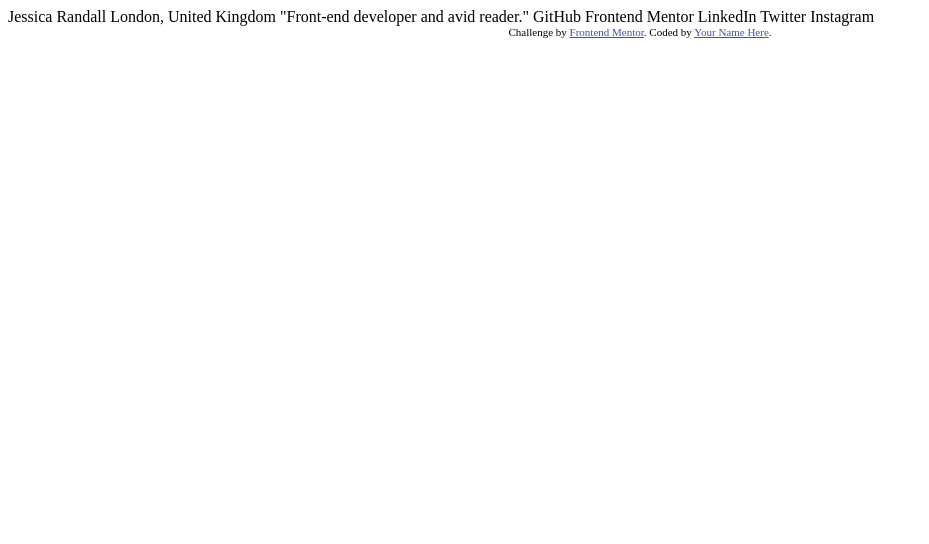
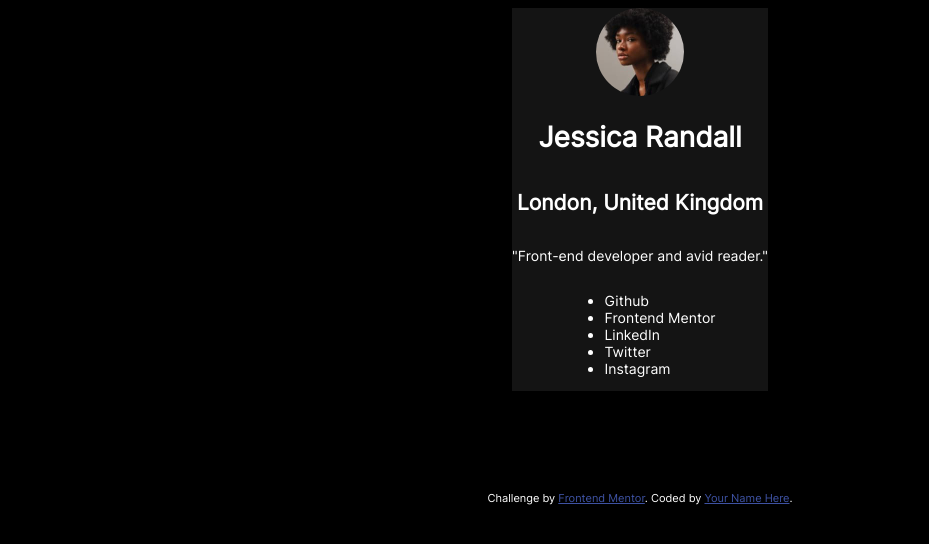
Before and after one commit to LipAlex1/socialLinksProfile, a plain HTML site: page social-links-profile-main/index.html in a window 1280 px wide. Shown: the whole page, without its empty margins (0-929 px from the left). Drawn offline with Linux system fonts and the light colour scheme.

Commit message:
basic work on index.html and style.css done

```diff
--- a/social-links-profile-main/index.html
+++ b/social-links-profile-main/index.html
@@ -3,8 +3,8 @@
 <head>
   <meta charset="UTF-8">
   <meta name="viewport" content="width=device-width, initial-scale=1.0"> <!-- displays site properly based on user's device -->
-
   <link rel="icon" type="image/png" sizes="32x32" href="./assets/images/favicon-32x32.png">
+  <link rel="stylesheet" href="src\css\style.css" type="text/css">
 
   <title>Frontend Mentor | Social links profile</title>
 
@@ -15,16 +15,21 @@
   </style>
 </head>
 <body>
+  <main>
+      <img src="src\images\avatar-jessica.jpeg" alt="Portrait of Jessica Randall">
+    <h1> Jessica Randall</h1>
+    <h2>London, United Kingdom</h2>
 
-  Jessica Randall
-  London, United Kingdom
-  "Front-end developer and avid reader."
+    <p class="motto">"Front-end developer and avid reader."</p>
 
-  GitHub
-  Frontend Mentor
-  LinkedIn
-  Twitter
-  Instagram
+    <ul>
+      <li>Github</li>
+      <li>Frontend Mentor</li>
+      <li>LinkedIn</li>
+      <li>Twitter</li>
+      <li>Instagram</li>
+    </ul>
+  </main>
 
   <div class="attribution">
     Challenge by <a href="https://www.frontendmentor.io?ref=challenge" target="_blank">Frontend Mentor</a>.
--- /dev/null
+++ b/social-links-profile-main/src/css/style.css
@@ -0,0 +1,68 @@
+/* Imported Fonts */
+@font-face {
+    font-family: "Inter Regular";
+    src: url(../assets/fonts/static/Inter-Regular.ttf);
+    font-weight: 400;
+}
+
+@font-face {
+    font-family: "Inter Bold";
+    src: url(../assets/fonts/static/Inter-Bold.ttf);
+    font-weight: 700;
+}
+
+@font-face {
+    font-family: "Inter SemiBold";
+    src: url(../assets/fonts/static/Inter-SemiBold.ttf);
+    font-weight: 600;
+}
+
+/* General Styles */
+
+html {
+    font-family: "Inter Regular";
+    font-size: 14px;
+    color: hsl(0, 0%, 100%);
+}
+
+body {
+    display: flex;
+    flex-direction: column;
+    justify-content: center;
+    align-items: center;
+    background-color: #000;
+}
+
+/* Main Section Styles */
+
+main {
+    background-color: hsl(0, 0%, 8%);
+    display: flex;
+    flex-direction: column;
+    align-items: center;
+}
+
+main img {
+    border-radius: 50%;
+    margin-top: 2,86rem;
+    margin-bottom: 0;
+    max-width: 6.29rem;
+    max-height: 6.29rem;
+}
+
+main h1 {
+    text-align: center;
+    margin-top: 1.71rem;
+}
+
+/* Frontend Mentor Signature */
+
+.attribution {
+    margin-top: 100px;
+    font-size: 11px;
+    text-align: center;
+}
+
+.attribution a {
+    color: hsl(228, 45%, 44%);
+}
```
